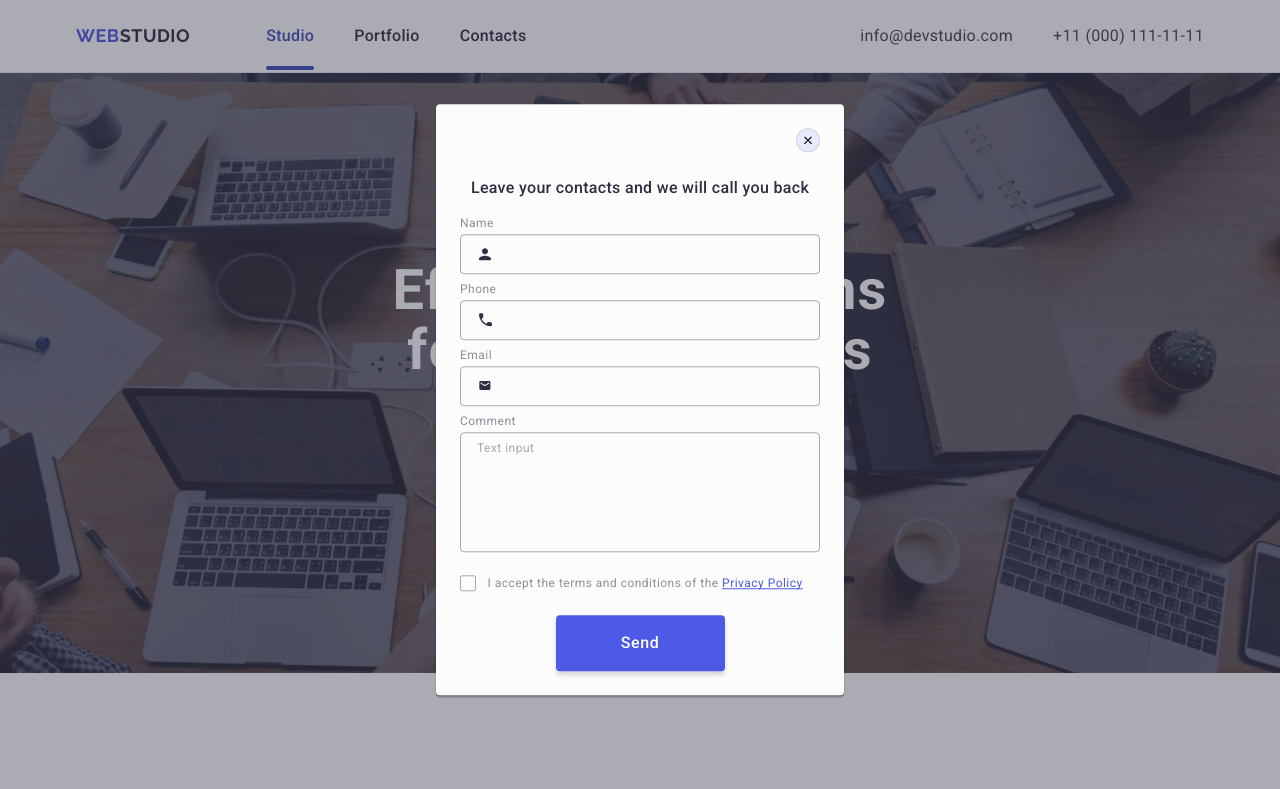
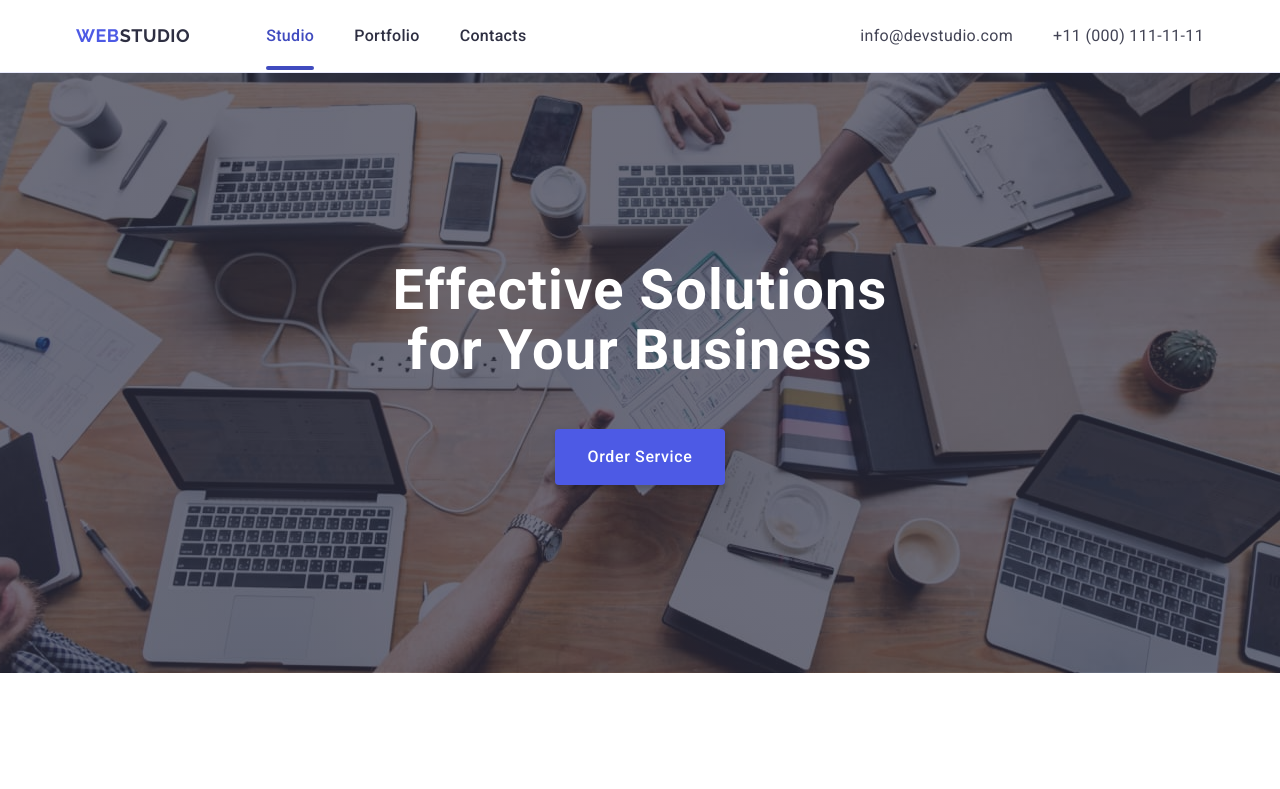
Before and after one commit to dima23lit/goit-markup-hw-06, a plain HTML site: page index.html in a window 1280 px wide. Shown: the top 789 px of the page. Drawn offline with nearby package versions, Linux system fonts and the light colour scheme.

Commit message:
Update styles.css

```diff
--- a/css/styles.css
+++ b/css/styles.css
@@ -781,7 +781,7 @@ img {
 
 .is-open {
   opacity: 1;
-  visibility: visible;
+/*   visibility: visible; */
   pointer-events: auto;
 }
 
```
